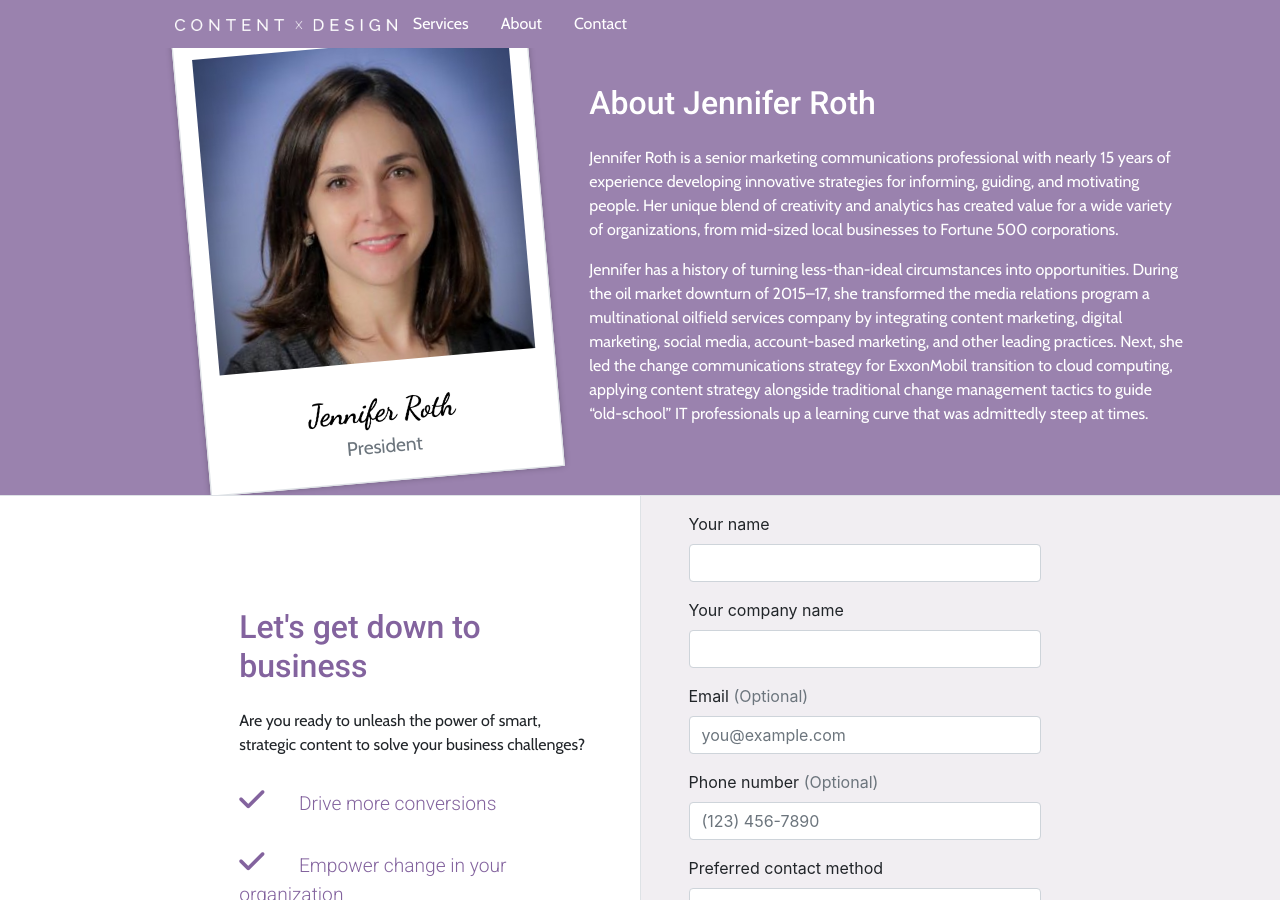
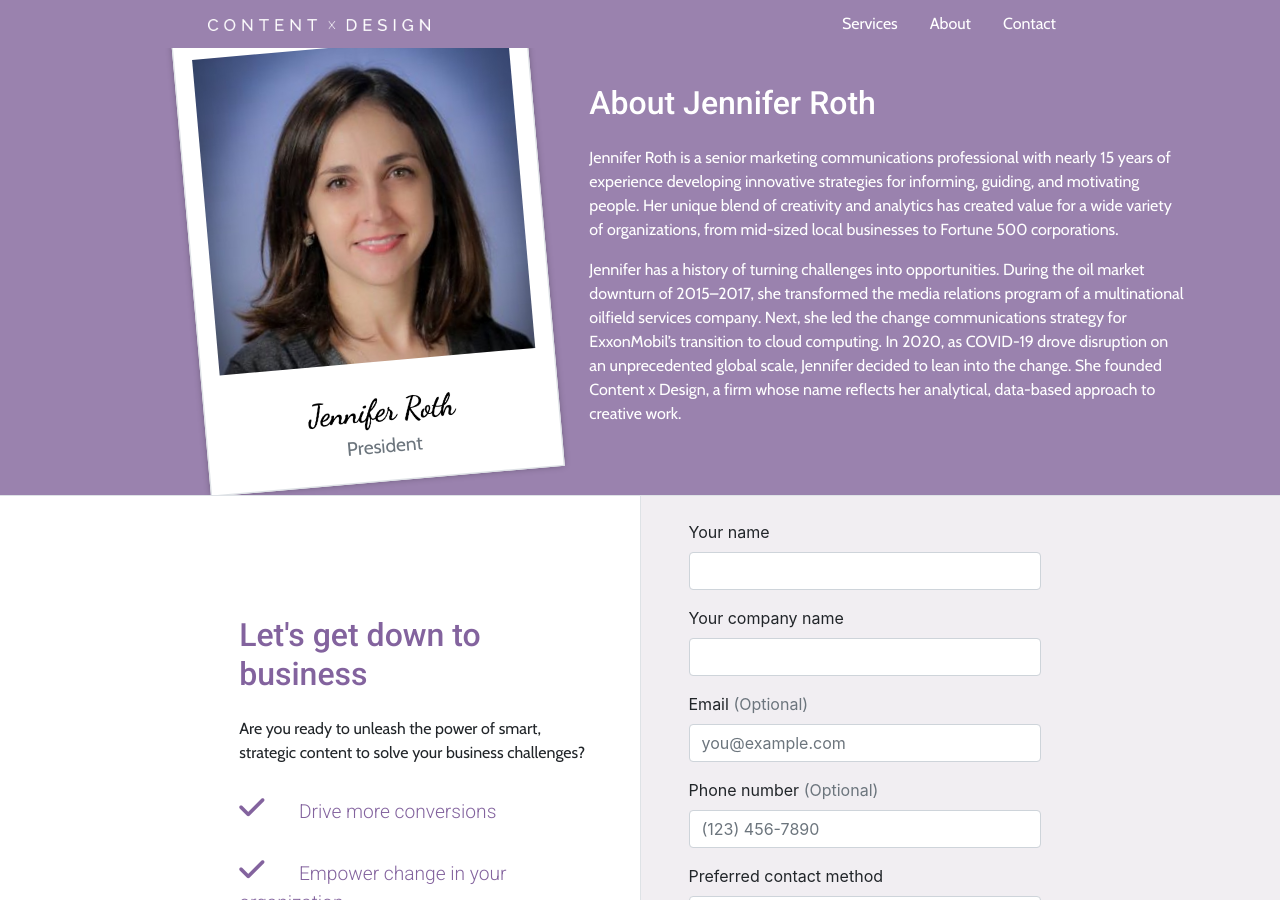
Before and after one commit to jasonephraim/Contentxdesign, a Jekyll site: the page index.html, which Jekyll copies as it is, in a window 1280 px wide and 900 px high, scrolled down 2297 px. Built offline with Jekyll 4.4.1, drawn with Linux system fonts in a browser that asks for light colours; nearby versions of some CDN libraries.

Commit message:
fixed mobile issues and padding errors

```diff
--- a/index.html
+++ b/index.html
@@ -21,15 +21,21 @@
   <body>
 
     <nav class="site-header sticky-top py-1">
-      <div class="container d-flex flex-column flex-md-row">
-        <a class="py-2" href="#">
+      <!--main nav-->
+      <div class="container">
+        <div class="row px-5 justify-content-between">
+        <a class="py-2 mx-auto mx-md-0" href="#">
           <img src="assets/brand/CXD_logo_full_white.png">
+          <div class="d-md-flex">
         </a>
-        <a class="nav-link py-2 d-none d-md-inline-block" href="#ServicesList">Services</a>
-        <a class="nav-link py-2 d-none d-md-inline-block" href="#About">About</a>
-        <a class="nav-link py-2 d-none d-md-inline-block" href="#Contact">Contact</a>
+        <a class="nav-link py-2 align-content-end d-none d-sm-block" href="#ServicesList">Services</a>
+        <a class="nav-link py-2 align-content-end d-none d-sm-block" href="#About">About</a>
+        <a class="nav-link py-2 align-content-end d-none d-sm-block" href="#Contact">Contact</a>
         <!--<a class="nav-link py-2 d-none d-md-inline-block" href="/blog">Blog</a>-->
+        </div>
       </div>
+    </div>
+      <!--end main nav-->
     </nav>
 
     <div class="bg-dark position-relative text-white overflow-hidden p-3 p-md-5 text-center" id="hero">
@@ -72,7 +78,7 @@
     <!--start card 1 -->
 
     <div class="d-md-flex flex-md-equal w-100" id="ServicesList">
-      <div class="pt-3 px-3 pt-md-3 px-md-5 overflow-hidden border-top border-bottom border-right">
+      <div class="pt-3 px-5 pt-md-3 px-md-5 overflow-hidden border-top border-bottom border-right">
         <div class="row justify-content-end">
         <div class="my-5 py-5 col-md-8">
           <h2 class="display-5">Change Communications</h2>
@@ -116,7 +122,7 @@
       </div>
       <div class="pt-3 px-5 pt-md-3 px-md-5 overflow-hidden border-bottom order-1 order-sm-2">
         <div class="row justify-content-start">
-        <div class="my-5 py-5 col-md-8">
+        <div class="my-5 mx-4 py-5 col-md-8">
           <h2 class="display-5">UX Content Strategy</h2>
           <p>If customer experience matters to you, then you need to design content with the customer in mind.</p>
           <p  class="text-muted"><em>We apply user-centered research and design practices to serve up content in a way that informs, guides, and motivates users.</em></p>
@@ -131,7 +137,7 @@
     <!--start card 3 -->
 
     <div class="d-md-flex flex-md-equal w-100">
-      <div class="pt-3 px-3 pt-md-3 px-md-5 overflow-hidden border-bottom border-right">
+      <div class="pt-3 px-5 pt-md-3 px-md-5 overflow-hidden border-bottom border-right">
         <div class="row justify-content-end">
         <div class="my-5 py-5 col-md-8">
           <h2 class="display-5">Content Marketing</h2>
@@ -160,7 +166,7 @@
     <!--start about-->
 
     <div class="d-md-flex flex-md-equal" id="About">
-      <div class="bg-dark text-white row mx-auto pt-3 px-3 pt-md-5 pb-md-5 px-md-5 h-100 overflow-hidden border-bottom">
+      <div class="bg-dark text-white row mx-auto pt-3 pb-5 px-3 pt-md-5 pb-md-5 px-md-5 h-100 overflow-hidden border-bottom">
         <div class="col-md-3 offset-md-2 pt-3 mb-5 mb-sm-1 text-center bg-white border" id="picture">
           <img src="assets/img/1.jpg" style="max-width: 100%;">
           <img class="pt-3" src="assets/img/signature.png" style="max-width: 100%;">
@@ -169,7 +175,7 @@
         <div class="pt-5 pt-sm-3 col-md-7 px-5 my-auto">
           <h2 class="display-5 text-white">About Jennifer Roth</h2>
           <p>Jennifer Roth is a senior marketing communications professional with nearly 15 years of experience developing innovative strategies for informing, guiding, and motivating people. Her unique blend of creativity and analytics has created value for a wide variety of organizations, from mid-sized local businesses to Fortune 500 corporations.</p>
-          <p>Jennifer has a history of turning less-than-ideal circumstances into opportunities. During the oil market downturn of 2015–17, she transformed the media relations program a multinational oilfield services company by integrating content marketing, digital marketing, social media, account-based marketing, and other leading practices. Next, she led the change communications strategy for ExxonMobil transition to cloud computing, applying content strategy alongside traditional change management tactics to guide “old-school” IT professionals up a learning curve that was admittedly steep at times.</p>
+          <p>Jennifer has a history of turning challenges into opportunities. During the oil market downturn of 2015–2017, she transformed the media relations program of a multinational oilfield services company. Next, she led the change communications strategy for ExxonMobil’s transition to cloud computing. In 2020, as COVID-19 drove disruption on an unprecedented global scale, Jennifer decided to lean into the change. She founded Content x Design, a firm whose name reflects her analytical, data-based approach to creative work.</p>
         </div>
 
       </div>
@@ -182,9 +188,9 @@
 
 
     <div class="d-md-flex flex-md-equal w-100" id="Contact">
-      <div class="pt-3 px-3 pt-md-3 px-md-5 overflow-hidden border-bottom border-right">
+      <div class="pt-3 px-5 pt-md-4 px-md-5 overflow-hidden border-bottom border-right">
         <div class="row justify-content-end">
-        <div class="my-5 py-5 col-md-8">
+        <div class="mt-5 pt-5 col-md-8">
           <h2 class="display-5">Let's get down to business</h2>
           <p>Are you ready to unleash the power of smart, strategic content to solve your business challenges?</p>
           <ul class="contact-list">
@@ -196,7 +202,7 @@
         </div>
       </div>
       </div>
-      <div class="bg-grey pt-3 px-3 py-3 px-md-5 overflow-hidden border-bottom position-relative" id="product3">
+      <div class="bg-grey pt-5 pt-md-4 px-5 py-3 px-md-5 overflow-hidden border-bottom position-relative" id="product3">
         <div class="row h-100">
         <div class="my-auto col-md-8 col-12">
         <form class="needs-validation" novalidate>
```
